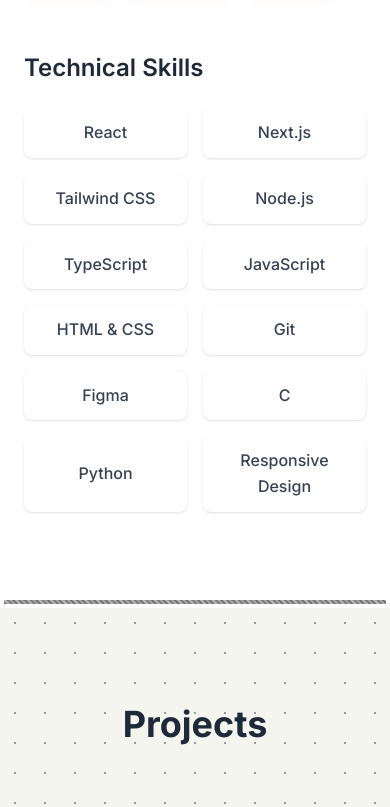
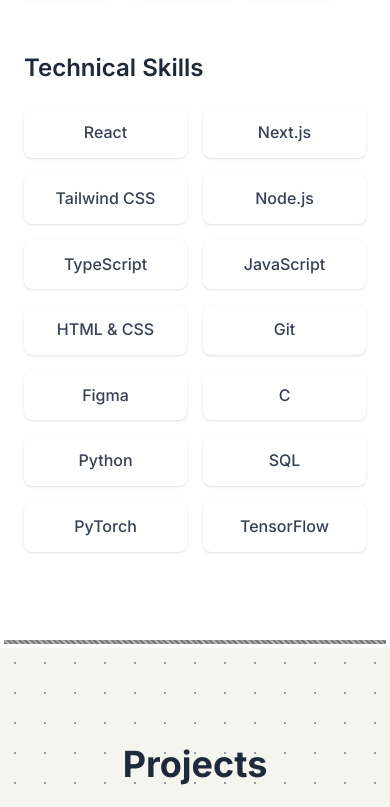
Before and after one commit to ONEPUNCH2215/react-porto, a Next.js app: page / in a window 390 px wide. Shown: the part 1964-2771 px from the top of the page. Built offline with nearby package versions, Linux system fonts and the light colour scheme.

Commit message:
Add ML frameworks and SQL to skills, align About section headers

```diff
--- a/src/components/About.tsx
+++ b/src/components/About.tsx
@@ -1,28 +1,46 @@
 export default function About() {
   const skills = [
-    'React',
-    'Next.js',
-    'Tailwind CSS',
-    'Node.js',
-    'TypeScript',
-    'JavaScript',
-    'HTML & CSS',
-    'Git',
-    'Figma',
-    'C',
-    'Python',
-    'Responsive Design'
+    "React",
+    "Next.js",
+    "Tailwind CSS",
+    "Node.js",
+    "TypeScript",
+    "JavaScript",
+    "HTML & CSS",
+    "Git",
+    "Figma",
+    "C",
+    "Python",
+    "SQL",
+    "PyTorch",
+    "TensorFlow",
   ];
 
   return (
     <section id="about" className="py-24 bg-white relative">
-      <div className="absolute top-0 left-0 right-0 h-1 brush-border pointer-events-none" style={{margin: '4px', borderLeft: 'none', borderRight: 'none', borderBottom: 'none'}}></div>
-      <div className="absolute bottom-0 left-0 right-0 h-1 brush-border pointer-events-none" style={{margin: '4px', borderLeft: 'none', borderRight: 'none', borderTop: 'none'}}></div>
+      <div
+        className="absolute top-0 left-0 right-0 h-1 brush-border pointer-events-none"
+        style={{
+          margin: "4px",
+          borderLeft: "none",
+          borderRight: "none",
+          borderBottom: "none",
+        }}
+      ></div>
+      <div
+        className="absolute bottom-0 left-0 right-0 h-1 brush-border pointer-events-none"
+        style={{
+          margin: "4px",
+          borderLeft: "none",
+          borderRight: "none",
+          borderTop: "none",
+        }}
+      ></div>
       <div className="max-w-6xl mx-auto px-6">
         <h2 className="text-4xl font-bold text-gray-800 mb-16 text-center">
           About Me
         </h2>
-        <div className="grid grid-cols-1 lg:grid-cols-2 gap-12 items-center">
+        <div className="grid grid-cols-1 lg:grid-cols-2 gap-12 items-start">
           {/* Left Column - Introduction Section */}
           <div className="space-y-6">
             <h3 className="text-2xl font-semibold text-gray-800 mb-4">
@@ -30,28 +48,47 @@
             </h3>
             <div className="text-gray-600 leading-relaxed space-y-4">
               <p>
-                Hello! I&apos;m a Computer Science student in Binus University with a <b>3.43 GPA</b>, passionate about continuous learning and hands-on experience in software development.
-                I&apos;m deeply interested in building interactive, efficient, and user-focused applications, eager to explore new technologies and improve my technical skills.
+                Hello! I&apos;m a Computer Science student in Binus University
+                with a <b>3.43 GPA</b>, passionate about continuous learning and
+                hands-on experience in software development. I&apos;m deeply
+                interested in building interactive, efficient, and user-focused
+                applications, eager to explore new technologies and improve my
+                technical skills.
               </p>
               <p>
-                I have practical experience working with React, Next.js, and Tailwind CSS for frontend development, alongside proficiency in Python and C for problem-solving and backend logic.
-                Additionally, I possess a foundational understanding of Machine Learning, which helps me connect programming with intelligent data-driven solutions.
+                I have practical experience working with React, Next.js, and
+                Tailwind CSS for frontend development, alongside proficiency in
+                Python and C for problem-solving and backend logic.
+                Additionally, I possess a foundational understanding of Machine
+                Learning, which helps me connect programming with intelligent
+                data-driven solutions.
               </p>
               <p>
-                As a studious learner, I&apos;m always ready to take on new challenges, collaborate with others, and grow both technically and professionally in the ever-evolving world of technology.
+                As a studious learner, I&apos;m always ready to take on new
+                challenges, collaborate with others, and grow both technically
+                and professionally in the ever-evolving world of technology.
               </p>
             </div>
 
             <div className="flex flex-wrap gap-4 mt-8">
-              <div className="px-4 py-2 rounded-lg" style={{ backgroundColor: '#FFFCFB' }}>
+              <div
+                className="px-4 py-2 rounded-lg"
+                style={{ backgroundColor: "#FFFCFB" }}
+              >
                 <span className="text-2xl font-bold text-blue-600">3.43</span>
                 <p className="text-sm text-gray-700">GPA</p>
               </div>
-              <div className="px-4 py-2 rounded-lg" style={{ backgroundColor: '#FFFCFB' }}>
+              <div
+                className="px-4 py-2 rounded-lg"
+                style={{ backgroundColor: "#FFFCFB" }}
+              >
                 <span className="text-2xl font-bold text-purple-600">2027</span>
                 <p className="text-sm text-gray-700">Graduation</p>
               </div>
-              <div className="px-4 py-2 rounded-lg" style={{ backgroundColor: '#FFFCFB' }}>
+              <div
+                className="px-4 py-2 rounded-lg"
+                style={{ backgroundColor: "#FFFCFB" }}
+              >
                 <span className="text-2xl font-bold text-green-600">4</span>
                 <p className="text-sm text-gray-700">Projects</p>
               </div>
```
